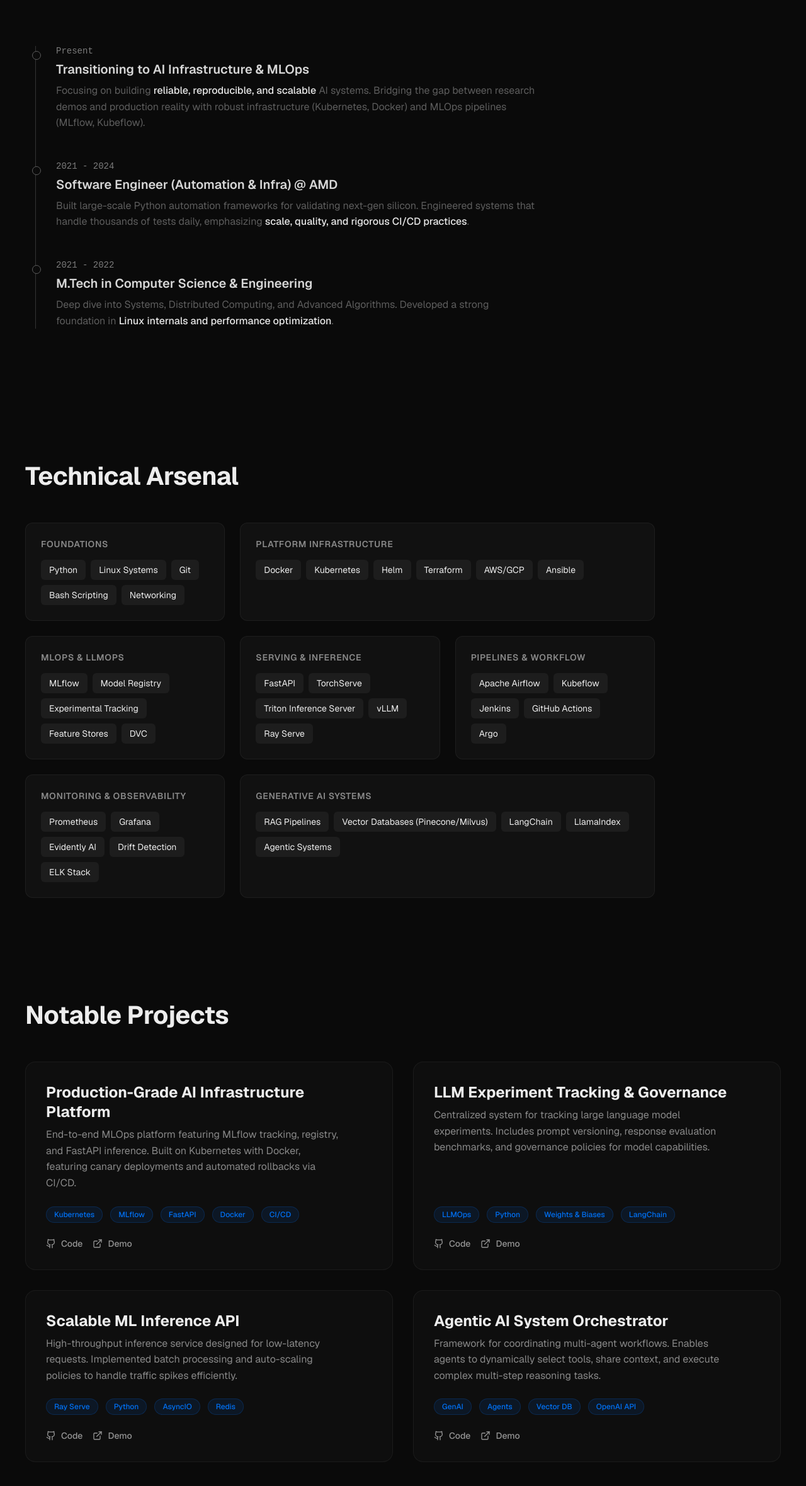
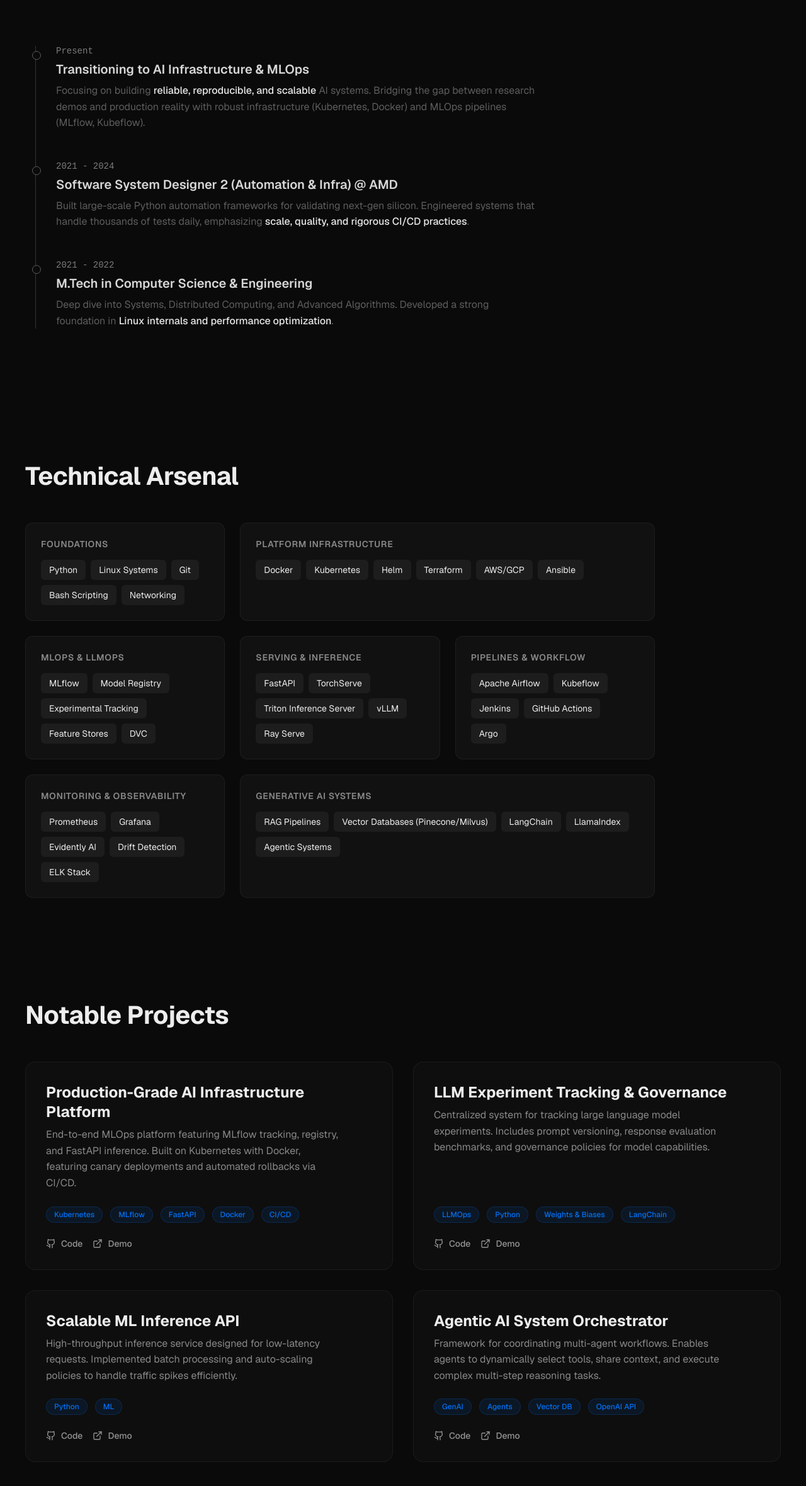
Before and after one commit to shireesha-ai-infra/shireesha-ai-infra.github.io, a Next.js app: page / in a window 1280 px wide. Shown: the part 971-3331 px from the top of the page at 63% size. Built offline with nearby package versions, Linux system fonts and the light colour scheme.

Commit message:
docs: update job title in About section and project details in Projects section

```diff
--- a/src/components/About.js
+++ b/src/components/About.js
@@ -17,7 +17,7 @@
 
                 <div className={styles.item}>
                     <div className={styles.date}>2021 - 2024</div>
-                    <h3 className={styles.role}>Software Engineer (Automation & Infra) @ AMD</h3>
+                    <h3 className={styles.role}>Software System Designer 2 (Automation & Infra) @ AMD</h3>
                     <p className={styles.description}>
                         Built large-scale Python automation frameworks for validating next-gen silicon.
                         Engineered systems that handle thousands of tests daily, emphasizing <span className={styles.highlight}>scale, quality, and rigorous CI/CD practices</span>.
--- a/src/components/Projects.js
+++ b/src/components/Projects.js
@@ -19,8 +19,8 @@
     {
         title: "Scalable ML Inference API",
         description: "High-throughput inference service designed for low-latency requests. Implemented batch processing and auto-scaling policies to handle traffic spikes efficiently.",
-        tags: ["Ray Serve", "Python", "AsyncIO", "Redis"],
-        github: "#",
+        tags: ["Python", "ML"],
+        github: "https://github.com/shireesha-ai-infra/Scalable_ML_Inference_API",
         live: "#"
     },
     {
```
